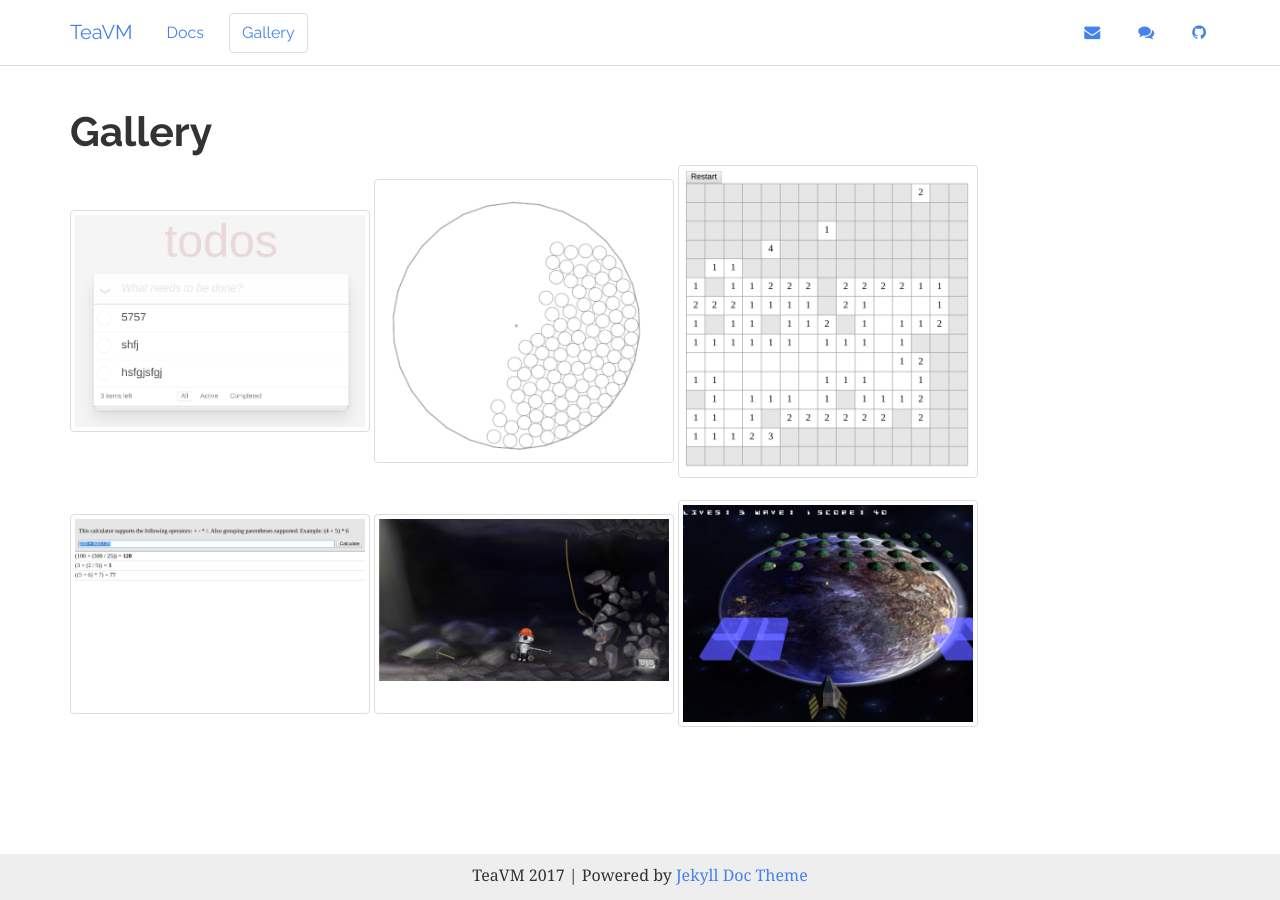
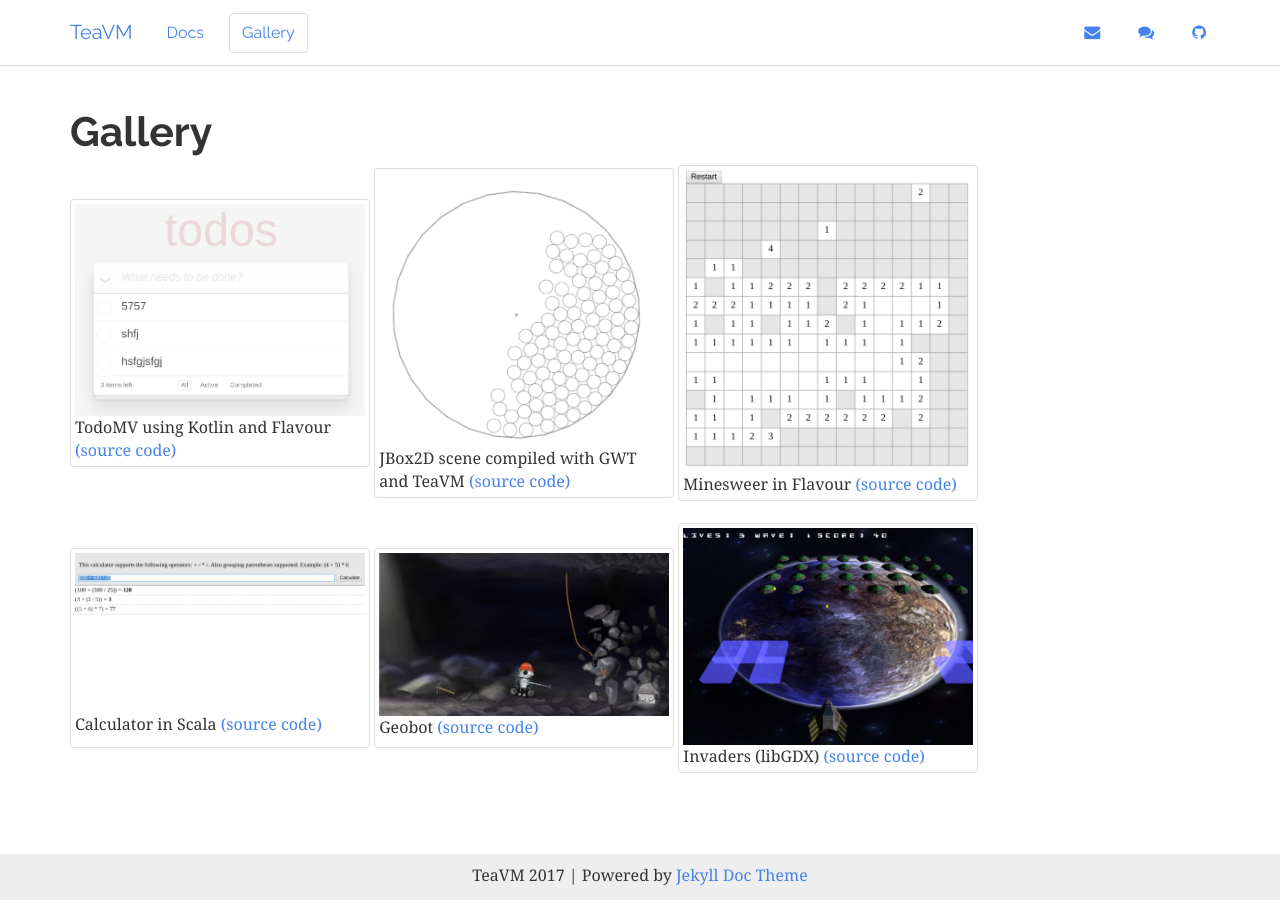
Before and after one commit to konsoletyper/teavm-site, a Jekyll site: the page built from gallery.html, in a window 1280 px wide. Built offline with Jekyll 4.4.1, drawn with Linux system fonts in a browser that asks for light colours.

Commit message:
Show descriptions and source code links in gallery

```diff
--- a/gallery.html
+++ b/gallery.html
@@ -9,9 +9,17 @@
       <div id="markdown-content-container">
         {% for example in site.data.examples %}
           <div class="thumbnail">
-            <a href="{{ example.link }}">
-              <img src="/img/examples/{{ example.thumbnail }}">
-            </a>
+            <div>
+              <a href="{{ example.link }}">
+                <img src="/img/examples/{{ example.thumbnail }}">
+              </a>
+            </div>
+            <div>
+              {{ example.title }}
+              {% if example.source_code %}
+                <a href="{{ example.source_code }}">(source&nbsp;code)</a>
+              {% endif %}
+            </div>
           </div>
         {% endfor %}
       </div>
```
